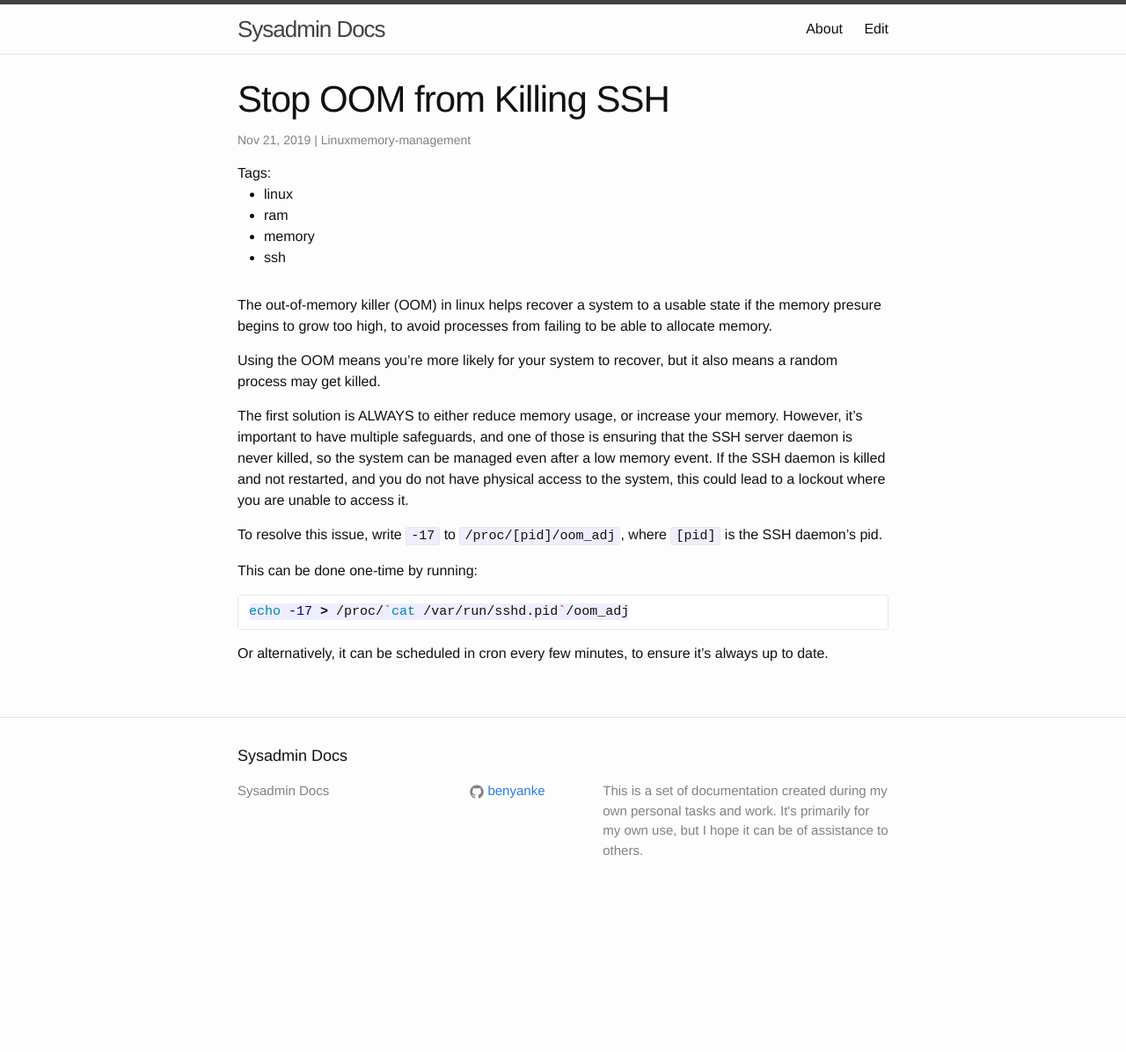
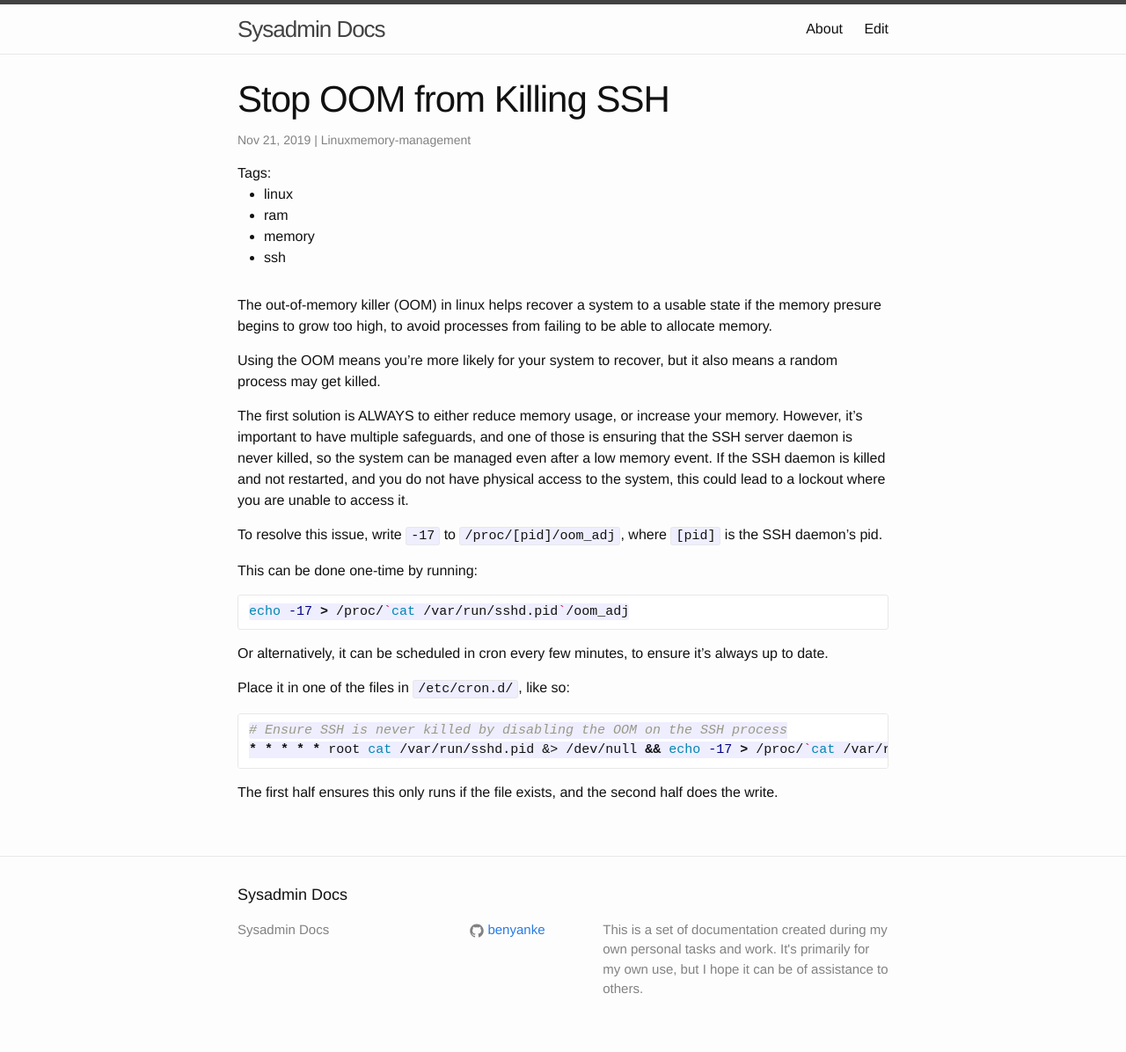
Before and after one commit to benyanke/docs, a Jekyll site: the page built from _posts/base-linux/memory-management/2019-11-21-oom-kill-skip-ssh.markdown, in a window 1280 px wide. Shown: the whole page at 88% size. Built offline with Jekyll 4.4.1, drawn with Linux system fonts in a browser that asks for light colours; before the commit the page ends 1038 px from its top, so only the background shows below that.

Commit message:
Add cron line

````diff
--- a/_posts/base-linux/memory-management/2019-11-21-oom-kill-skip-ssh.markdown
+++ b/_posts/base-linux/memory-management/2019-11-21-oom-kill-skip-ssh.markdown
@@ -32,3 +32,13 @@ echo -17 > /proc/`cat /var/run/sshd.pid`/oom_adj
 ```
 
 Or alternatively, it can be scheduled in cron every few minutes, to ensure it's always up to date.
+
+
+Place it in one of the files in `/etc/cron.d/`, like so:
+
+```bash
+# Ensure SSH is never killed by disabling the OOM on the SSH process
+* * * * * root cat /var/run/sshd.pid &> /dev/null && echo -17 > /proc/`cat /var/run/sshd.pid`/oom_adj
+```
+
+The first half ensures this only runs if the file exists, and the second half does the write.
````
